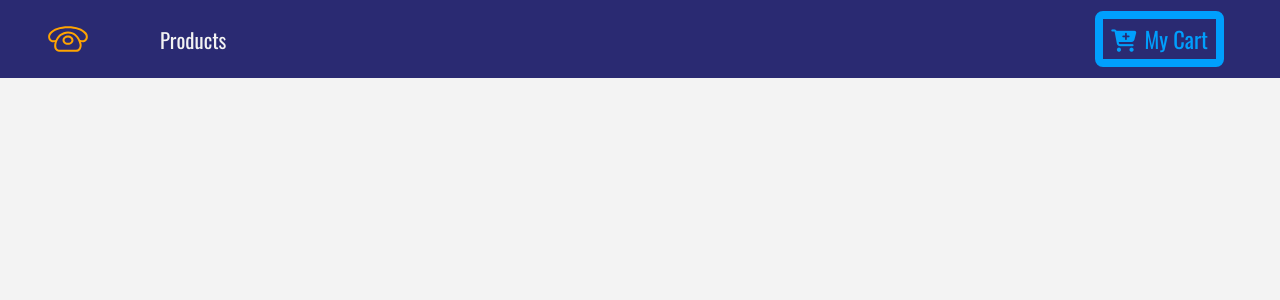
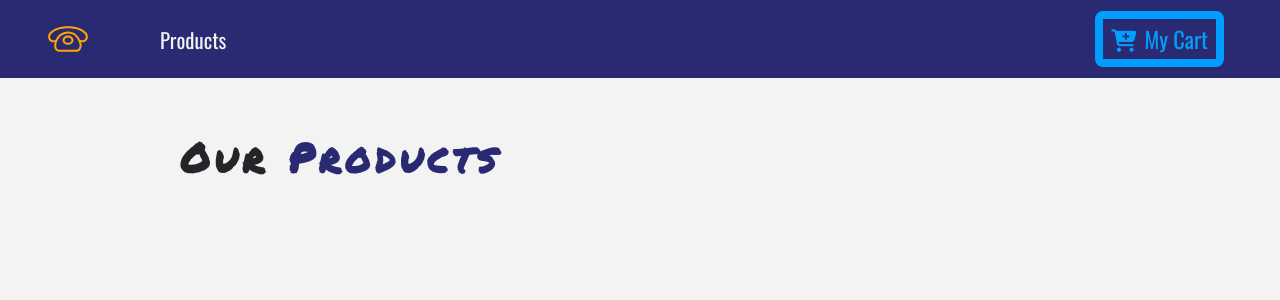
Before and after one commit to jjeff97/Estore-React, a React (Create React App) app: page / in a window 1280 px wide. Shown: the top 300 px of the page. Built offline with nearby package versions, Linux system fonts and the light colour scheme.

Commit message:
importing porduct info to page

```diff
--- a/src/components/ProductList.js
+++ b/src/components/ProductList.js
@@ -1,14 +1,18 @@
 import React, { Component } from 'react';
 import Product from "./Product";
+import Title from "./Title";
+import {storeProducts} from '../data'
 export default class ProductList extends Component {
     state={
-        products:[]
+        products: storeProducts
     }
     render() {
+        console.log(this.state.products);
         return (
 <React.Fragment>
 <div className="py-5">
     <div className="container">
+        <Title name="our" title="products" />
         <div className="row">
 
         </div>
--- /dev/null
+++ b/src/components/Title.js
@@ -0,0 +1,13 @@
+import React from "react";
+
+export default function Title({ name, title }) {
+  return (
+    <div className="row">
+      <div className="col-10 mx-auto my-2 test-center text-title">
+        <h1 className="text-capitalize font-weight-bold">
+          {name} <strong className="text-blue">{title}</strong>
+        </h1>
+      </div>
+    </div>
+  );
+}
--- a/src/data.js
+++ b/src/data.js
@@ -1,7 +1,3 @@
-/*
-https://www.iconfinder.com/icons/1243689/call_phone_icon
-Creative Commons (Attribution 3.0 Unported);
-https://www.iconfinder.com/Makoto_msk */
 
 export const storeProducts = [
   {
```
